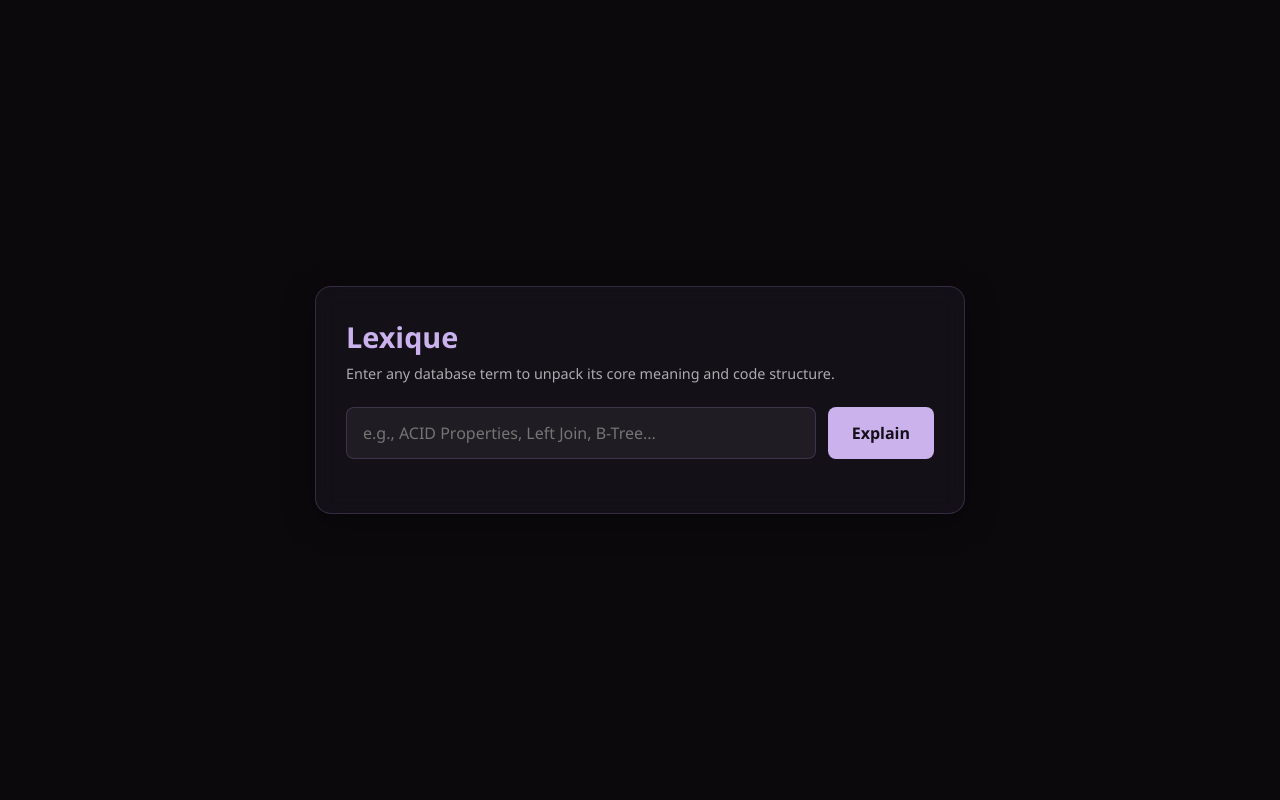
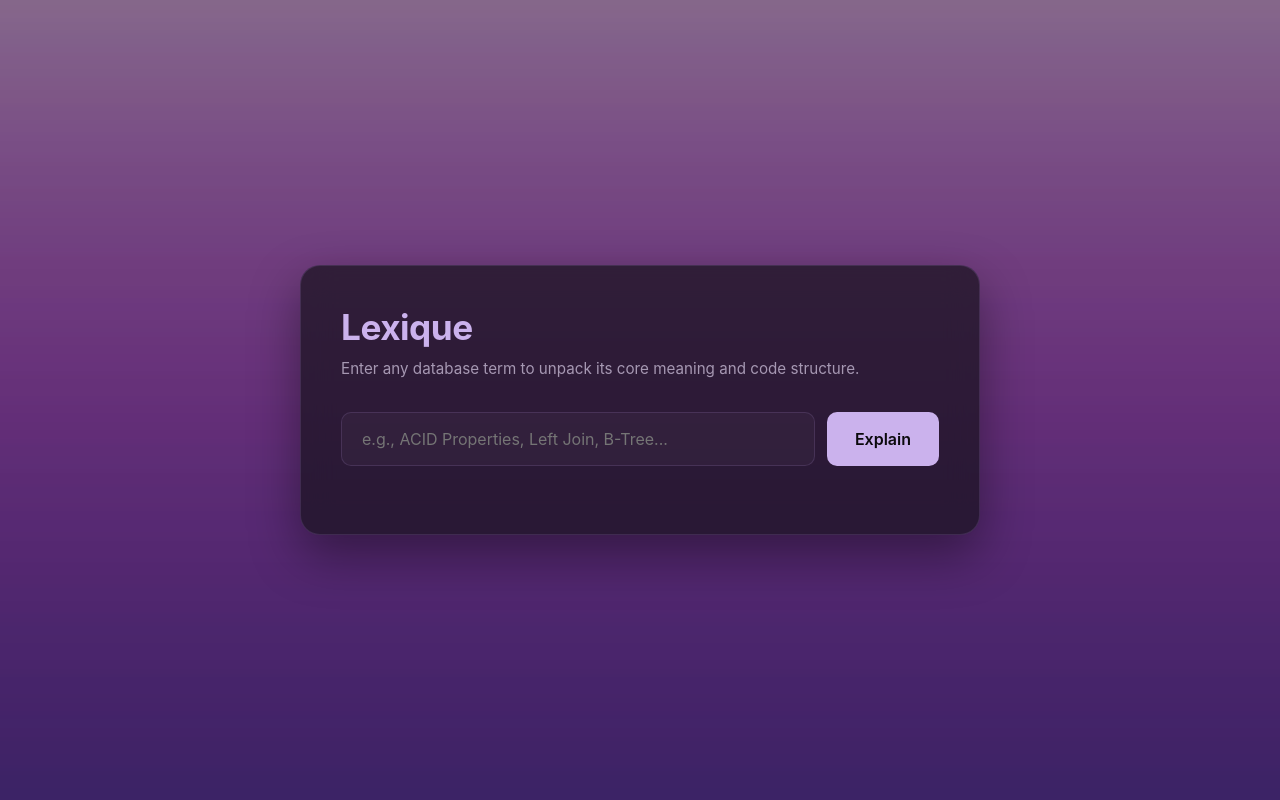
Before and after one commit to Via-01/lexique, a Flask app: page / in a window 1280 px wide. Run offline with Flask 3, Linux system fonts and the light colour scheme; parts of the project's set-up code (start-up, migrations or seed data) failed here and were passed over.

Commit message:
Update : Refine overlay backdrop opacity to 0.38

```diff
--- a/main.py
+++ b/main.py
@@ -1,8 +1,13 @@
-import os
+import os  # noqa: F401
 import json
 from flask import Flask, render_template, request, jsonify
 from google import genai
 from google.genai import types
+from dotenv import load_dotenv
+
+load_dotenv() # This loads the variables from .env into your environment
+
+print(f"API KEY LOADED: {os.getenv('GEMINI_API_KEY')}")
 
 app = Flask(__name__)
 
@@ -13,7 +18,7 @@ client = genai.Client()
 def index():
     return render_template("index.html")
 
-@app.route("/api/explain", sorted_keys=False, methods=["POST"])
+@app.route("/api/explain", methods=["POST"])
 def explain_keyword():
     data = request.get_json() or {}
     keyword = data.get("keyword", "").strip()
--- a/templates/index.html
+++ b/templates/index.html
@@ -7,168 +7,211 @@
     <style>
         :root {
             --bg-color: #0b090c;
-            --card-bg: rgba(26, 21, 32, 0.65);
-            --border-color: rgba(186, 154, 236, 0.2);
+            --card-bg: rgba(22, 18, 28, 0.7);
+            --border-color: rgba(186, 154, 236, 0.15);
             --text-primary: rgba(255, 255, 255, 0.95);
-            --text-secondary: rgba(255, 255, 255, 0.65);
+            --text-secondary: rgba(230, 220, 245, 0.65);
             --pastel-purple: #cbb2ed;
             --pastel-purple-hover: #bda0e6;
-            --code-bg: #14101a;
+            --code-bg: #120e17;
+            --font-mono: 'Fira Code', 'Courier New', Courier, monospace;
         }
 
         * {
             box-sizing: border-box;
             margin: 0;
             padding: 0;
-            font-family: 'Segoe UI', Tahoma, Geneva, Verdana, sans-serif;
+            font-family: '-apple-system', BlinkMacSystemFont, 'Segoe UI', Roboto, Helvetica, Arial, sans-serif;
         }
 
-        body {
-            background-color: var(--bg-color);
+       body {
+            /* This points to the image you'll save in the /static folder */
+            background: url('/static/bg.png') no-repeat center center fixed;
+            background-size: cover;
             color: var(--text-primary);
             display: flex;
             justify-content: center;
             align-items: center;
             min-height: 100vh;
-            padding: 20px;
+            padding: 24px;
+            position: relative;
+        }
+
+        /* This creates the dark overlay to make the text pop */
+        body::before {
+            content: "";
+            position: absolute;
+            top: 0;
+            left: 0;
+            width: 100%;
+            height: 100%;
+            background: rgba(11, 9, 12, 0.38); /* Darkens the image slightly */
+            z-index: -1;
         }
 
         .container {
             width: 100%;
-            max-width: 650px;
+            max-width: 680px;
             background: var(--card-bg);
             border: 1px solid var(--border-color);
-            border-radius: 16px;
-            padding: 30px;
-            backdrop-filter: blur(12px);
-            box-shadow: 0 8px 32px 0 rgba(0, 0, 0, 0.37);
+            border-radius: 20px;
+            padding: 40px;
+            backdrop-filter: blur(16px);
+            -webkit-backdrop-filter: blur(16px);
+            box-shadow: 0 20px 50px rgba(0, 0, 0, 0.4);
         }
 
         h1 {
-            font-size: 1.8rem;
+            font-size: 2.2rem;
             color: var(--pastel-purple);
-            margin-bottom: 8px;
-            font-weight: 600;
+            margin-bottom: 10px;
+            font-weight: 700;
+            letter-spacing: -0.5px;
         }
 
         p.subtitle {
             color: var(--text-secondary);
-            font-size: 0.9rem;
-            margin-bottom: 24px;
+            font-size: 0.95rem;
+            margin-bottom: 32px;
+            line-height: 1.5;
         }
 
         .search-box {
             display: flex;
             gap: 12px;
-            margin-bottom: 24px;
+            margin-bottom: 28px;
         }
 
         input {
             flex: 1;
-            background: rgba(255, 255, 255, 0.05);
+            background: rgba(255, 255, 255, 0.03);
             border: 1px solid var(--border-color);
-            border-radius: 8px;
-            padding: 14px 16px;
+            border-radius: 10px;
+            padding: 16px 20px;
             color: #fff;
             font-size: 1rem;
             outline: none;
-            transition: all 0.3s ease;
+            transition: all 0.25s cubic-bezier(0.4, 0, 0.2, 1);
         }
 
         input:focus {
             border-color: var(--pastel-purple);
-            box-shadow: 0 0 8px rgba(203, 178, 237, 0.2);
+            background: rgba(255, 255, 255, 0.05);
+            box-shadow: 0 0 0 4px rgba(203, 178, 237, 0.15);
         }
 
-        button {
+        button#submit-btn {
             background: var(--pastel-purple);
-            color: #14101a;
+            color: #0b090c;
             border: none;
-            border-radius: 8px;
-            padding: 0 24px;
+            border-radius: 10px;
+            padding: 0 28px;
             font-size: 1rem;
             font-weight: 600;
             cursor: pointer;
-            transition: background 0.2s ease;
+            transition: all 0.2s ease;
+            display: flex;
+            align-items: center;
+            justify-content: center;
         }
 
-        button:hover {
+        button#submit-btn:hover {
             background: var(--pastel-purple-hover);
+            transform: translateY(-1px);
         }
 
-        button:disabled {
-            opacity: 0.5;
+        button#submit-btn:active {
+            transform: translateY(0);
+        }
+
+        button#submit-btn:disabled {
+            opacity: 0.6;
             cursor: not-allowed;
+            transform: none;
         }
 
         .output-card {
             display: none;
-            border-top: 1px solid var(--border-color);
-            padding-top: 24px;
-            animation: fadeIn 0.4s ease forwards;
+            border-top: 1px solid rgba(186, 154, 236, 0.1);
+            padding-top: 32px;
+            margin-top: 8px;
+            animation: fadeIn 0.5s cubic-bezier(0.4, 0, 0.2, 1) forwards;
         }
 
         @keyframes fadeIn {
-            from { opacity: 0; transform: translateY(10px); }
+            from { opacity: 0; transform: translateY(12px); }
             to { opacity: 1; transform: translateY(0); }
         }
 
         h3 {
             color: var(--pastel-purple);
-            font-size: 1.1rem;
-            margin-bottom: 10px;
+            font-size: 1.05rem;
+            text-transform: uppercase;
+            letter-spacing: 1px;
+            margin-bottom: 12px;
+            font-weight: 600;
         }
 
         .explanation-text {
             color: var(--text-secondary);
-            line-height: 1.6;
-            font-size: 0.95rem;
-            margin-bottom: 20px;
+            line-height: 1.7;
+            font-size: 1rem;
+            margin-bottom: 28px;
         }
 
         .code-container {
             position: relative;
             background: var(--code-bg);
             border: 1px solid var(--border-color);
-            border-radius: 8px;
-            padding: 16px;
+            border-radius: 12px;
+            padding: 20px;
+            padding-top: 45px; /* Pushes the code down so it never hits the button */
             margin-top: 8px;
         }
 
         pre {
             overflow-x: auto;
-            white-space: pre-wrap;
-            word-wrap: break-word;
+            white-space: pre;
         }
 
         code {
-            font-family: 'Courier New', Courier, monospace;
+            font-family: var(--font-mono);
             color: #e2d5f3;
             font-size: 0.9rem;
+            line-height: 1.5;
         }
 
         .copy-btn {
             position: absolute;
-            top: 10px;
-            right: 10px;
-            background: rgba(255, 255, 255, 0.08);
+            top: 12px;
+            right: 12px;
+            background: rgba(255, 255, 255, 0.04);
             color: var(--pastel-purple);
             border: 1px solid var(--border-color);
-            padding: 4px 10px;
-            font-size: 0.75rem;
-            border-radius: 4px;
+            padding: 6px 12px;
+            font-size: 0.8rem;
+            font-weight: 500;
+            border-radius: 6px;
+            cursor: pointer;
+            transition: all 0.2s ease;
+            backdrop-filter: blur(4px);
         }
 
         .copy-btn:hover {
-            background: rgba(203, 178, 237, 0.2);
+            background: rgba(203, 178, 237, 0.15);
+            border-color: var(--pastel-purple);
         }
 
         .error-msg {
             color: #ff7676;
-            font-size: 0.9rem;
+            font-size: 0.95rem;
             display: none;
-            margin-top: -12px;
-            margin-bottom: 16px;
+            margin-top: -16px;
+            margin-bottom: 20px;
+            padding: 10px 14px;
+            background: rgba(255, 118, 118, 0.1);
+            border: 1px solid rgba(255, 118, 118, 0.2);
+            border-radius: 8px;
         }
     </style>
 </head>
```
Also changed, not shown: static/bg.png (added).
